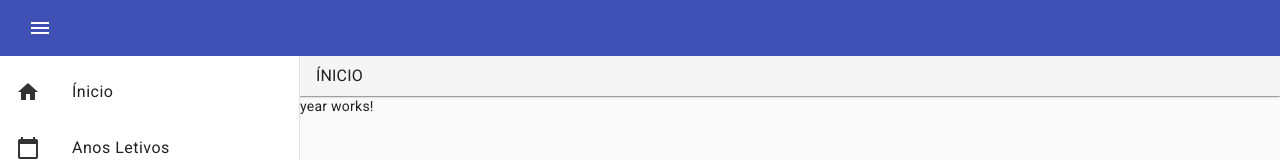
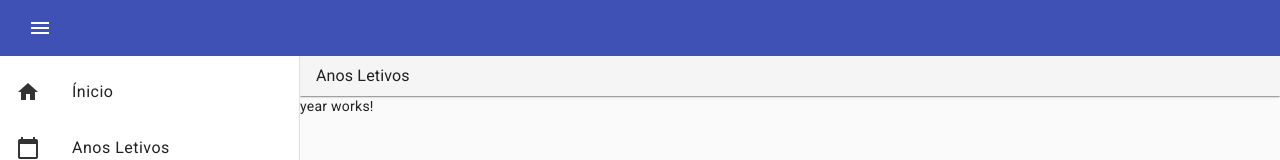
Before and after one commit to fbzpanatto/iescola-front, an Angular app: page /year in a window 1280 px wide. Shown: the top 160 px of the page. Built offline with nearby package versions, Linux system fonts and the light colour scheme; no server answers.

Commit message:
Front end in progress

```diff
--- a/src/app/app-routing.module.ts
+++ b/src/app/app-routing.module.ts
@@ -1,10 +1,5 @@
 import { NgModule } from '@angular/core';
 import { RouterModule, Routes } from '@angular/router';
-
-export interface RouteComponent {
-  url?: string;
-  title: string
-}
 
 const routes: Routes = [
   { path: '', redirectTo: 'home', pathMatch: 'full' },
--- a/src/app/components/home/home.component.ts
+++ b/src/app/components/home/home.component.ts
@@ -1,4 +1,5 @@
-import { Component } from '@angular/core';
+import { Component, OnInit } from '@angular/core';
+import { NavigationService } from "../../shared/services/navigation.service";
 
 @Component({
   standalone: true,
@@ -6,9 +7,14 @@ import { Component } from '@angular/core';
   templateUrl: './home.component.html',
   styleUrls: ['./home.component.scss']
 })
-export class HomeComponent {
+export class HomeComponent implements OnInit {
 
-  static title: 'Home'
-  static url: 'home'
+  static title = 'Início'
+  static url = 'home'
 
+  constructor(private navigationService: NavigationService) {}
+
+  ngOnInit(): void {
+    this.navigationService.setActiveComponent({title: HomeComponent.title, url: HomeComponent.url});
+  }
 }
--- a/src/app/components/year/year.component.ts
+++ b/src/app/components/year/year.component.ts
@@ -1,5 +1,6 @@
 import { Component, OnInit } from '@angular/core';
 import { FetchDataService } from "../../shared/services/fetch-data.service";
+import { NavigationService } from "../../shared/services/navigation.service";
 
 @Component({
   standalone: true,
@@ -9,13 +10,18 @@ import { FetchDataService } from "../../shared/services/fetch-data.service";
 })
 export class YearComponent implements OnInit {
 
-  static title: 'Anos Letivos'
+  static title = 'Anos Letivos'
+  static url = 'year'
 
-  static url: 'year'
-
-  constructor(private fetchData: FetchDataService) { }
+  constructor(
+    private fetchData: FetchDataService,
+    private navigationService: NavigationService
+  ) {}
 
   ngOnInit() {
+
+    this.navigationService.setActiveComponent({title: YearComponent.title, url: YearComponent.url});
+
     this.fetchData.getAllData()
       .subscribe(data => {
         console.log(data)
--- a/src/app/shared/components/navigation/navigation.component.html
+++ b/src/app/shared/components/navigation/navigation.component.html
@@ -14,7 +14,7 @@
 
     <mat-list>
 
-      <mat-list-item matRipple *ngFor="let menu of MENU_TREE" [routerLink]="menu.url" routerLinkActive="active" (click)="setToolbarInfo(menu)">
+      <mat-list-item matRipple *ngFor="let menu of MENU_TREE" [routerLink]="menu.url" routerLinkActive="active">
         <mat-icon id="menu-color-icon" matListItemIcon>{{ menu.icon }}</mat-icon>
         <div matListItemTitle>{{menu.title}}</div>
       </mat-list-item>
@@ -26,7 +26,7 @@
   <mat-sidenav-content>
 
     <mat-toolbar class="second-mat-toolbar mat-elevation-z1">
-      <h3 style="margin-bottom: 0">{{ title }}</h3>
+      <h3 style="margin-bottom: 0">{{ title$ | async }}</h3>
     </mat-toolbar>
 
     <ng-content></ng-content>
--- a/src/app/shared/components/navigation/navigation.component.ts
+++ b/src/app/shared/components/navigation/navigation.component.ts
@@ -5,16 +5,19 @@ import { MatSidenavModule} from "@angular/material/sidenav";
 import { MatIconModule } from "@angular/material/icon";
 import { MatButtonModule } from "@angular/material/button";
 import { MatTooltipModule } from "@angular/material/tooltip";
-
-import { BreakpointObserver, MediaMatcher } from "@angular/cdk/layout";
-
-import { animate, style, transition, trigger } from "@angular/animations";
-import { CommonModule } from "@angular/common";
-import { Router, RouterLink, RouterLinkActive } from "@angular/router";
 import { MatListModule } from "@angular/material/list";
 import { MatLineModule, MatRippleModule } from "@angular/material/core";
 
-// TODO: import STRING service from @azul. Do same thing with mat-tree (.npmrc on aero)
+import { BreakpointObserver, MediaMatcher } from "@angular/cdk/layout";
+import { CommonModule } from "@angular/common";
+import { Router, RouterLink, RouterLinkActive } from "@angular/router";
+
+import { NavigationService } from "src/app/shared/services/navigation.service";
+
+import { ActiveComponent } from "src/app/shared/services/navigation.service";
+
+import {map, tap} from "rxjs";
+
 const MENU_TREE = [
   {
     title: 'Ínicio',
@@ -43,13 +46,6 @@ const MENU_TREE = [
     MatRippleModule,
     MatLineModule
   ],
-  animations: [
-    trigger('simpleFade', [
-      transition('*=>1', [
-        style({ opacity:0 }), animate(350)
-        ])
-      ])
-  ],
   selector: 'app-navigation',
   templateUrl: './navigation.component.html',
   styleUrls: ['./navigation.component.scss']
@@ -65,11 +61,10 @@ export class NavigationComponent implements OnInit {
 
   protected readonly MENU_TREE = MENU_TREE;
 
-  private _title: string = 'Ínicio';
-
   constructor(
     private responsive: BreakpointObserver,
     private router: Router,
+    private navigationService: NavigationService,
     changeDetectorRef: ChangeDetectorRef,
     media: MediaMatcher,
   ) {
@@ -81,6 +76,13 @@ export class NavigationComponent implements OnInit {
 
   ngOnInit() {
 
+    this.navigationService.activeComponent$
+      .pipe(
+        tap((activeComponent: ActiveComponent) => {
+          console.log(activeComponent)
+        })
+      )
+      .subscribe()
     this.setBreakpointObserver();
   }
 
@@ -102,16 +104,10 @@ export class NavigationComponent implements OnInit {
       });
   }
 
-  setToolbarInfo(menu: {title: string, url: string, icon: string}) {
-
-    this.title = menu.title.toUpperCase();
-  }
-
-  get title() {
-    return this._title.toUpperCase();
-  }
-
-  set title(value: string) {
-    this._title = value;
+  get title$() {
+    return this.navigationService.activeComponent$
+      .pipe(
+        map((activeComponent: ActiveComponent) => activeComponent.title)
+      )
   }
 }
--- /dev/null
+++ b/src/app/shared/services/navigation.service.ts
@@ -0,0 +1,24 @@
+import { Injectable } from '@angular/core';
+import { BehaviorSubject, Observable } from "rxjs";
+
+export interface ActiveComponent {
+  title: string;
+  url: string;
+}
+
+@Injectable({
+  providedIn: 'root'
+})
+export class NavigationService {
+
+  private _subject = new BehaviorSubject<ActiveComponent>({title: '', url: ''});
+
+  activeComponent$: Observable<ActiveComponent> = this._subject.asObservable()
+
+  constructor() { }
+
+  setActiveComponent(activeComponent: ActiveComponent) {
+    this._subject.next(activeComponent);
+  }
+
+}
```
